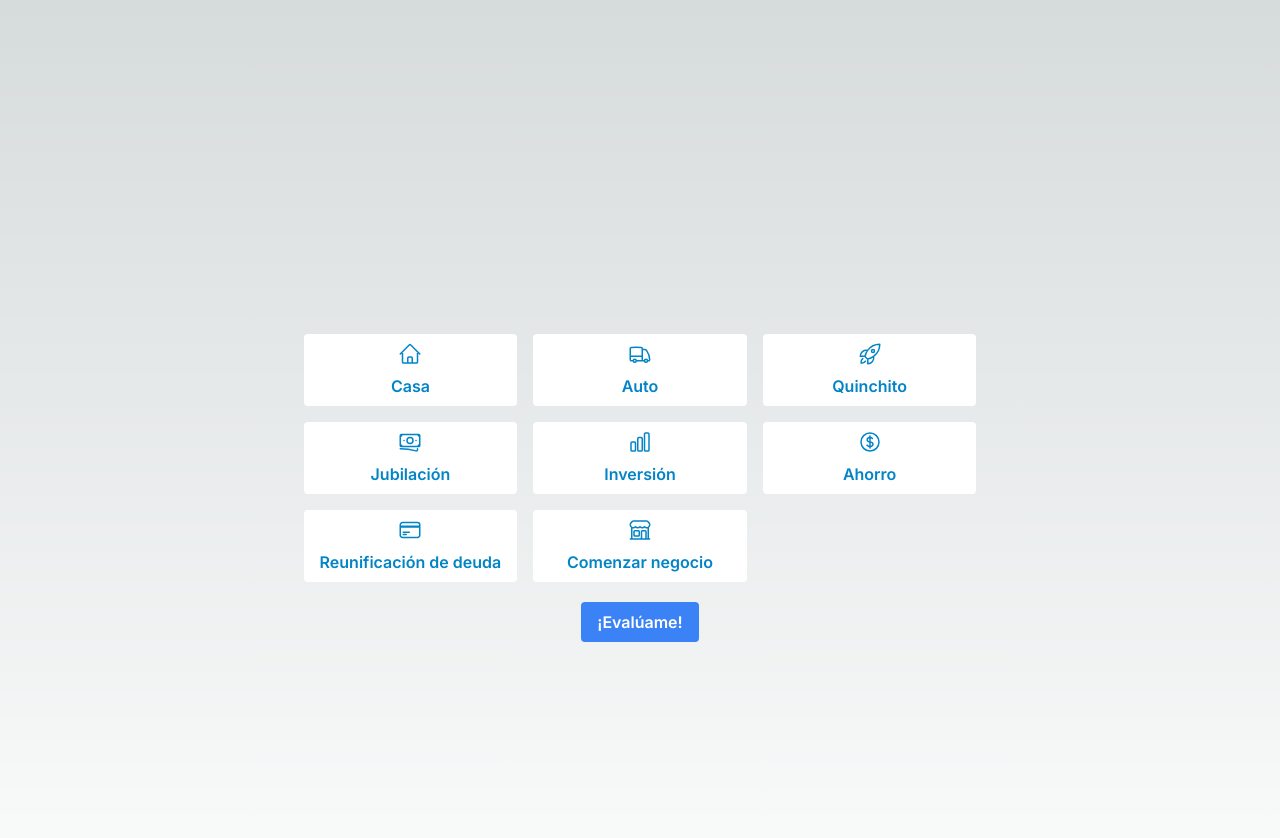
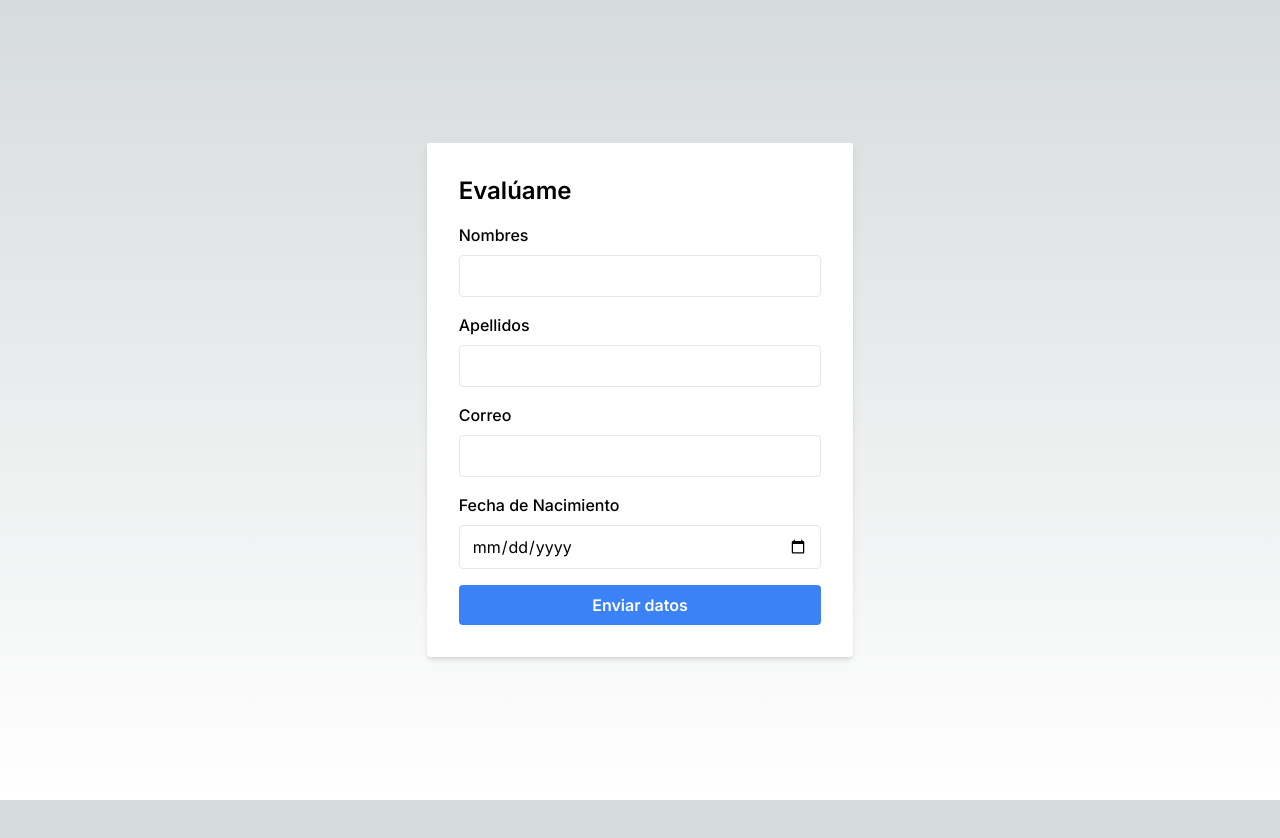
Before and after one commit to savelozo/desv_frontend, a Next.js app: page / in a window 1280 px wide. Both pictures are taken after a click on the button "¡Evalúame!". Shown: the top 838 px of the page. After the commit the page ends 800 px from the top, so only its background shows below. Built offline with nearby package versions, Linux system fonts and the light colour scheme.

Commit message:
Add form v1

```diff
--- a/src/app/page.js
+++ b/src/app/page.js
@@ -1,14 +1,9 @@
-
 import Home_page from '../components/home';
 
 export default function Home() {
   return (
-    <main className="flex min-h-screen flex-col items-center justify-between p-24">
-
-      <div>
+    <main>
         <Home_page />
-      </div>
-
     </main>
   )
 }
--- a/src/components/buttonsGrid.jsx
+++ b/src/components/buttonsGrid.jsx
@@ -8,7 +8,7 @@ import EvaluameButton from './evaluameButton';
     'Inversión', 'Ahorro', 'Reunificación de deuda', 'Comenzar negocio'
   ];
 
-const ButtonsGrid = () => {
+const ButtonsGrid = ( { setEvaluameStatus } ) => {
 
   const [buttonsStatus, setButtonsStatus] = useState(Array(buttonsLabel.length).fill(false));
 
@@ -32,7 +32,9 @@ const ButtonsGrid = () => {
         ))}
       </div>
       <div className="flex justify-center">
-        <EvaluameButton buttonKey={999} buttonsStatus={buttonsStatus}/>
+        <EvaluameButton buttonKey={999}
+            buttonsStatus={buttonsStatus}
+            setEvaluameStatus={setEvaluameStatus}/>
       </div>
     </div>
   );
--- a/src/components/evaluameButton.jsx
+++ b/src/components/evaluameButton.jsx
@@ -1,10 +1,11 @@
 
 import React from 'react';
 
-const EvaluameButton = ({ buttonKey, buttonsStatus }) => {
+const EvaluameButton = ({ buttonKey, buttonsStatus, setEvaluameStatus }) => {
 
     const handleButtonClick = () => {
       console.log(buttonsStatus)
+      setEvaluameStatus(false)
         };
 
   return (
--- /dev/null
+++ b/src/components/formEvaluation.jsx
@@ -0,0 +1,34 @@
+import React from 'react';
+
+const EvaluameForm = () => {
+  return (
+    <div className="bg-gray-100 flex items-center justify-center lg:w-1/3">
+      <div className="bg-white p-8 rounded shadow-md w-full min-w-full">
+        <h2 className="text-2xl font-semibold mb-4">Evalúame</h2>
+        <form>
+          <div className="mb-4">
+            <label htmlFor="firstName" className="block font-medium mb-2">Nombres</label>
+            <input type="text" id="firstName" className="w-full border rounded px-3 py-2" />
+          </div>
+          <div className="mb-4">
+            <label htmlFor="lastName" className="block font-medium mb-2">Apellidos</label>
+            <input type="text" id="lastName" className="w-full border rounded px-3 py-2" />
+          </div>
+          <div className="mb-4">
+            <label htmlFor="email" className="block font-medium mb-2">Correo</label>
+            <input type="email" id="email" className="w-full border rounded px-3 py-2" />
+          </div>
+          <div className="mb-4">
+            <label htmlFor="birthdate" className="block font-medium mb-2">Fecha de Nacimiento</label>
+            <input type="date" id="birthdate" className="w-full border rounded px-3 py-2" />
+          </div>
+          <button type="submit" className="bg-blue-500 text-white font-semibold py-2 px-4 rounded w-full hover:bg-blue-600">
+            Enviar datos
+          </button>
+        </form>
+      </div>
+    </div>
+  );
+};
+
+export default EvaluameForm;
--- a/src/components/home.jsx
+++ b/src/components/home.jsx
@@ -1,16 +1,17 @@
 'use client'
-import React from 'react';
+import React, { useState } from 'react';
 import ButtonsGrid from './buttonsGrid';
+import EvaluameForm from './formEvaluation';
 
 const Home_page = () => {
 
+  const [evaluameStatus, setEvaluameStatus] = useState(true);
+
   return (
-    <div>
       <div className="flex flex-col items-center justify-center h-screen">
-        <ButtonsGrid />
+        {evaluameStatus ? <ButtonsGrid setEvaluameStatus={setEvaluameStatus}/>:
+         <EvaluameForm />}
       </div>
-    </div>
-
   );
 };
 
```
